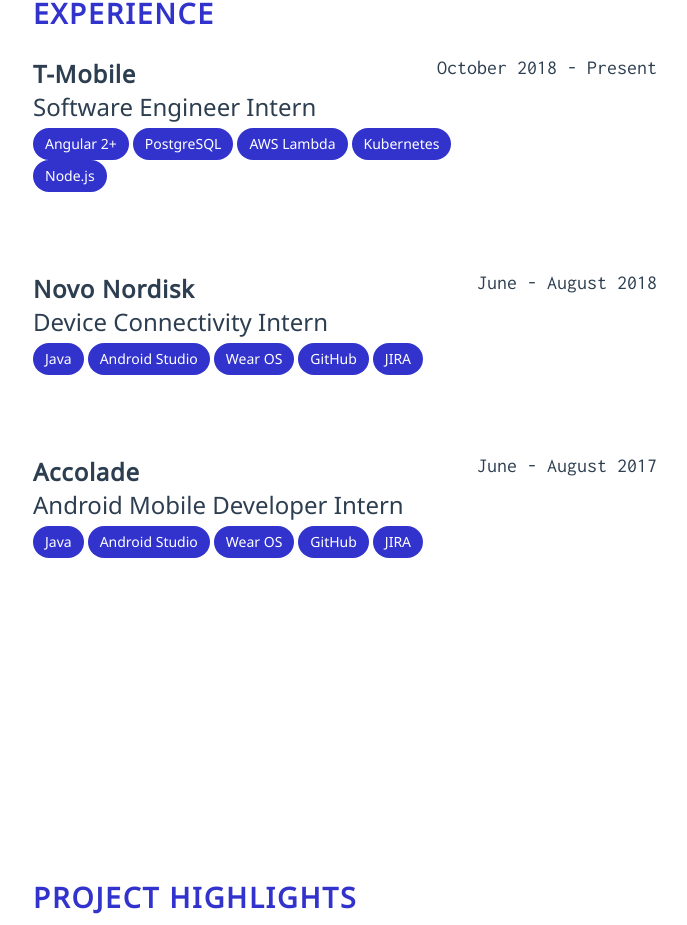
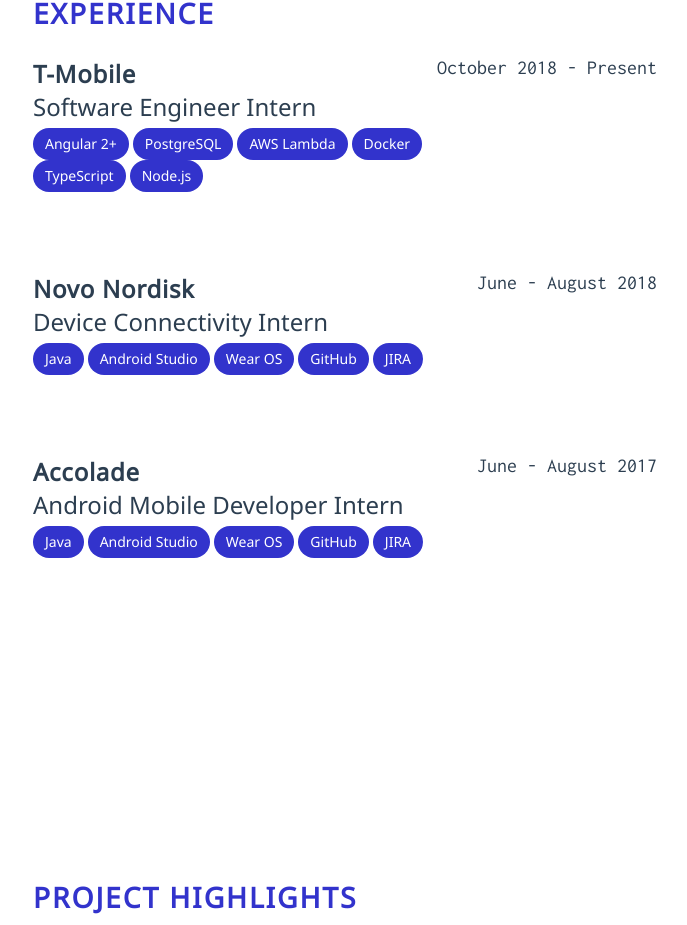
Before and after one commit to scottquach/Personal-Website, a Vue app: page / in a window 1280 px wide. Shown: the part 1715-2640 px from the top of the page, without its empty margins (87-774 px from the left). Built offline with nearby package versions, Linux system fonts and the light colour scheme; what vue-scroll-reveal would draw is missing.

Commit message:
Updated experience skills

```diff
--- a/src/components/Experience.vue
+++ b/src/components/Experience.vue
@@ -65,7 +65,8 @@
         "Angular 2+",
         "PostgreSQL",
         "AWS Lambda",
-        "Kubernetes",
+        "Docker",
+        "TypeScript",
         "Node.js"
       ],
       novoNordiskSkills: [
```
